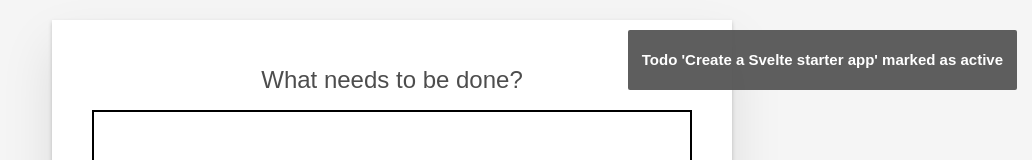
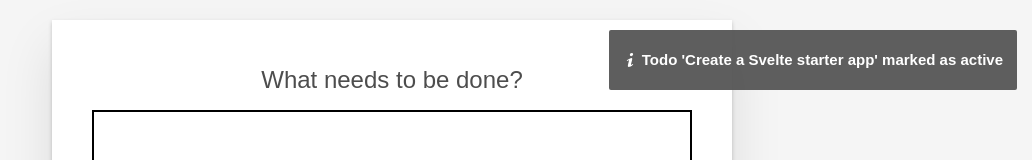
Before and after one commit to codepraycode/todo-app-with-svelte, a Svelte app: page / in a window 1280 px wide. Both pictures are taken after a click on the label "Create a Svelte starter app". Shown: the top 160 px of the page, without its empty margins (248-1280 px from the left). Built offline with nearby package versions, Linux system fonts and the light colour scheme.

Commit message:
Added a timeout to Alert

```diff
--- a/src/components/Alert.svelte
+++ b/src/components/Alert.svelte
@@ -1,7 +1,29 @@
 <script>
     import {alert} from '../stores';
-    // import {onDestroy} from 'svelte';
+    import {onDestroy} from 'svelte';
 
+    export let ms = 3000; // 3 seconds
+    let visible;
+    let timeout;
+
+
+    const onMessageChange = (message, ms) =>{
+        clearTimeout(timeout);
+
+        // Hide Alert if message is empty
+        if(!message){
+            visible = false;
+        }else{
+            visible = true;
+        }
+
+        if(ms > 0) timeout = setTimeout(()=>visible = false, ms);
+    }
+
+    $: onMessageChange($alert, ms);
+    // run when the ms changes
+
+    onDestroy(()=> clearTimeout(timeout));
     // let alertContent = '';
 
     // const unsubscribe = alert.subscribe((value)=> alertContent = value);
@@ -10,18 +32,19 @@
 
 </script>
 
-{#if $alert}
-    <div on:click={()=> $alert=""} on:keydown={()=>{}}>
-        <p>{$alert}</p>
+{#if visible}
+    <div on:click={() => visible = false} on:keydown={()=>{}}>
+        <svg
+            xmlns="http://www.w3.org/2000/svg"
+            viewBox="0 0 20 20"
+        >
+            <path d="M12.432 0c1.34 0 2.01.912 2.01 1.957 0 1.305-1.164 2.512-2.679 2.512-1.269 0-2.009-.75-1.974-1.99C9.789 1.436 10.67 0 12.432 0zM8.309 20c-1.058 0-1.833-.652-1.093-3.524l1.214-5.092c.211-.814.246-1.141 0-1.141-.317 0-1.689.562-2.502 1.117l-.528-.88c2.572-2.186 5.531-3.467 6.801-3.467 1.057 0 1.233 1.273.705 3.23l-1.391 5.352c-.246.945-.141 1.271.106 1.271.317 0 1.357-.392 2.379-1.207l.6.814C12.098 19.02 9.365 20 8.309 20z"/>
+        </svg>
+
+
+        <p>{ $alert }</p>
     </div>
 {/if}
-
-<!--
-{#if alertContent}
-    <div on:click={()=> alertContent=""} on:keydown={()=>{}}>
-        <p>{alertContent}</p>
-    </div>
-{/if} -->
 
 
 
```
